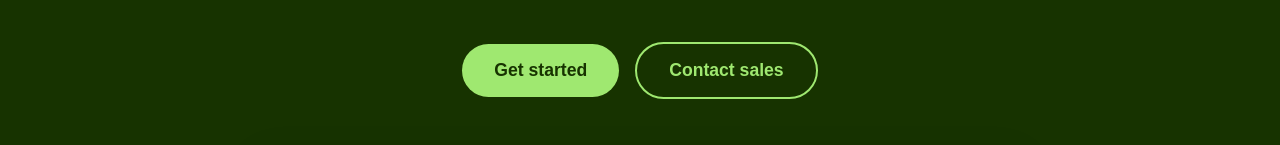
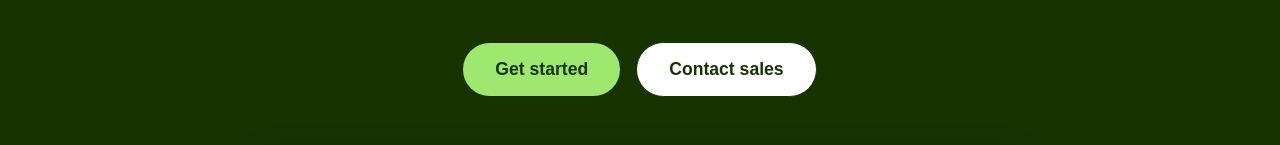
Before and after one commit to Lorela09/Currency-Converter, a React (Vite) app: page / in a window 1280 px wide. Shown: the part 381-526 px from the top of the page. Built offline with nearby package versions, Linux system fonts and the light colour scheme.

Commit message:
create button.jsx and update components

```diff
--- a/src/components/Button/Button.jsx
+++ b/src/components/Button/Button.jsx
@@ -0,0 +1,32 @@
+import React from "react";
+import { useNavigate } from "react-router-dom";
+
+const Button = ({
+  children,
+  variant = "primary",
+  navigateTo,
+  onClick,
+  ...props
+}) => {
+  const navigate = useNavigate();
+
+  const handleClick = () => {
+    if (navigateTo) {
+      navigate(navigateTo);
+    } else if (onClick) {
+      onClick();
+    }
+  };
+
+  return (
+    <button
+      className={`button ${variant === "outlined" ? "outline" : ""}`}
+      onClick={handleClick}
+      {...props}
+    >
+      {children}
+    </button>
+  );
+};
+
+export default Button;
--- a/src/components/Button/Button.scss
+++ b/src/components/Button/Button.scss
@@ -0,0 +1,26 @@
+button {
+  font-size: 1.1rem;
+  font-weight: bold;
+  padding: 1rem 2rem !important;
+  border-radius: 50px;
+  cursor: pointer;
+  transition: all 0.3s ease;
+  border: none;
+  background-color: $light-green;
+  color: $primary-color;
+
+  &:hover {
+    background-color: $secondary-color;
+    color: $primary-color;
+  }
+}
+
+button.outline {
+  border: 1px solid $primary-color;
+  background-color: $secondary-color;
+  color: $primary-color;
+
+  &:hover {
+    background-color: $light-green;
+  }
+}
--- a/src/layouts/components/Footer/Footer.jsx
+++ b/src/layouts/components/Footer/Footer.jsx
@@ -1,11 +1,26 @@
+import React from "react";
+import { useNavigate } from "react-router-dom";
 import footerLogo from "../../../assets/images/wise-logo-footer.png";
+import Button from "../../../components/Button/Button";
 
 const Footer = () => {
+  const navigate = useNavigate();
+
+  const handleGetStartedClick = () => {
+    navigate("/contact");
+  };
+
   return (
     <footer>
       <div className="footer-content">
         <h2>START SAVING WITH WISE BUSINESS TODAY</h2>
-        <button>Get started</button>
+        <Button
+          navigateTo="/contact"
+          variant="primary"
+          onClick={handleGetStartedClick}
+        >
+          Get started
+        </Button>
       </div>
       <div className="footer-links">
         <img src={footerLogo} height="30" />
--- a/src/pages/Homepage/components/APISection/APISection.jsx
+++ b/src/pages/Homepage/components/APISection/APISection.jsx
@@ -1,6 +1,15 @@
+import React from "react";
+import { useNavigate } from "react-router-dom";
 import image from "../../../../assets/images/api-image.png";
+import Button from "../../../../components/Button/Button";
 
 const APISection = () => {
+  const navigate = useNavigate();
+
+  const handleContactClick = () => {
+    navigate("/contact");
+  };
+
   return (
     <section className="api-info">
       <div className="api-section-content">
@@ -12,7 +21,14 @@ const APISection = () => {
             Wise API gives businesses access to the low fees, speedy transfers,
             and smart tech that powers Wise Business transfers.
           </p>
-          <button>Contact sales</button>
+
+          <Button
+            navigateTo="/contact"
+            variant="primary"
+            onClick={handleContactClick}
+          >
+            Contact sales
+          </Button>
         </div>
         <div className="api-image">
           <img src={image} />
--- a/src/pages/Homepage/components/ConverterSection/ConverterSection.jsx
+++ b/src/pages/Homepage/components/ConverterSection/ConverterSection.jsx
@@ -1,3 +1,5 @@
+import Button from "../../../../components/Button/Button";
+
 const ConverterSection = () => {
   return (
     <section className="converter">
@@ -24,7 +26,7 @@ const ConverterSection = () => {
         </div>
         <div className="converter-input-result">
           <p>£1,000 GBP = €1,213 EUR</p>
-          <button>Convert</button>
+          <Button variant="primary">Convert</Button>
         </div>
       </div>
       <div className="converter-border"> </div>
--- a/src/pages/Homepage/components/HeroSection/HeroSection.jsx
+++ b/src/pages/Homepage/components/HeroSection/HeroSection.jsx
@@ -1,4 +1,17 @@
+import { useNavigate } from "react-router-dom";
+import Button from "../../../../components/Button/Button";
+
 const HeroSection = () => {
+  const navigate = useNavigate();
+
+  const handleContactClick = () => {
+    navigate("/contact");
+  };
+
+  const handleGetStartedClick = () => {
+    navigate("/contact");
+  };
+
   return (
     <section className="hero">
       <h1 className="hero-title">CURRENCY CONVERTER</h1>
@@ -11,8 +24,20 @@ const HeroSection = () => {
         you’ll usually find on Google).
       </p>
       <div className="hero-actions">
-        <button>Get started</button>
-        <button className="outlined-button">Contact sales</button>
+        <Button
+          navigateTo="/contact"
+          variant="primary"
+          onClick={handleGetStartedClick}
+        >
+          Get started
+        </Button>
+        <Button
+          navigateTo="/contact"
+          variant="outlined"
+          onClick={handleContactClick}
+        >
+          Contact sales
+        </Button>
       </div>
     </section>
   );
--- a/src/styles/main.scss
+++ b/src/styles/main.scss
@@ -2,6 +2,7 @@
 @import "./variables";
 @import "../layouts/Layouts.scss";
 @import "../pages/pages.scss";
+@import "../components/Button/Button.scss";
 
 html,
 body {
@@ -30,30 +31,3 @@ a {
   text-decoration: none;
   color: inherit;
 }
-
-button {
-  font-size: 1.1rem;
-  font-weight: bold;
-  padding: 1rem 2rem !important;
-  border-radius: 50px;
-  cursor: pointer;
-  transition: all 0.3s ease;
-  border: none;
-  background-color: $light-green;
-  color: $primary-color;
-
-  &:hover {
-    background-color: $secondary-color;
-    color: $primary-color;
-  }
-}
-
-button.outline {
-  border: 1px solid $primary-color;
-  background-color: $secondary-color;
-  color: $primary-color;
-
-  &:hover {
-    background-color: $light-green;
-  }
-}
```
